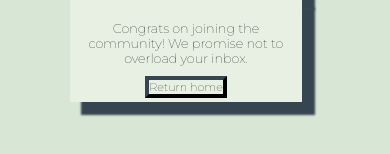
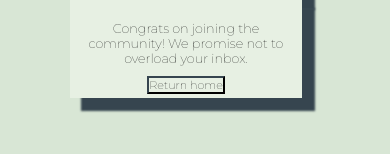
Before and after one commit to DanilleH22/EcoLifeHub, a plain HTML site: page thanks.html in a window 390 px wide. Shown: the part 284-438 px from the top of the page. Drawn offline with nearby package versions, Linux system fonts and the light colour scheme.

Commit message:
feat changed button color

```diff
--- a/assets/css/style.css
+++ b/assets/css/style.css
@@ -711,7 +711,7 @@ footer {
    font-family: Montserrat, sans-serif;
    margin-top: 10px;
    border: outset;
-   border-width: 4px;
+   border-width: 2px;
    border-color: #36454f;
 }
 
@@ -753,6 +753,7 @@ footer {
 
    .bottom-thanks button {
       font-size: 70%;
+      color:#000;
    }
 
 }
```
